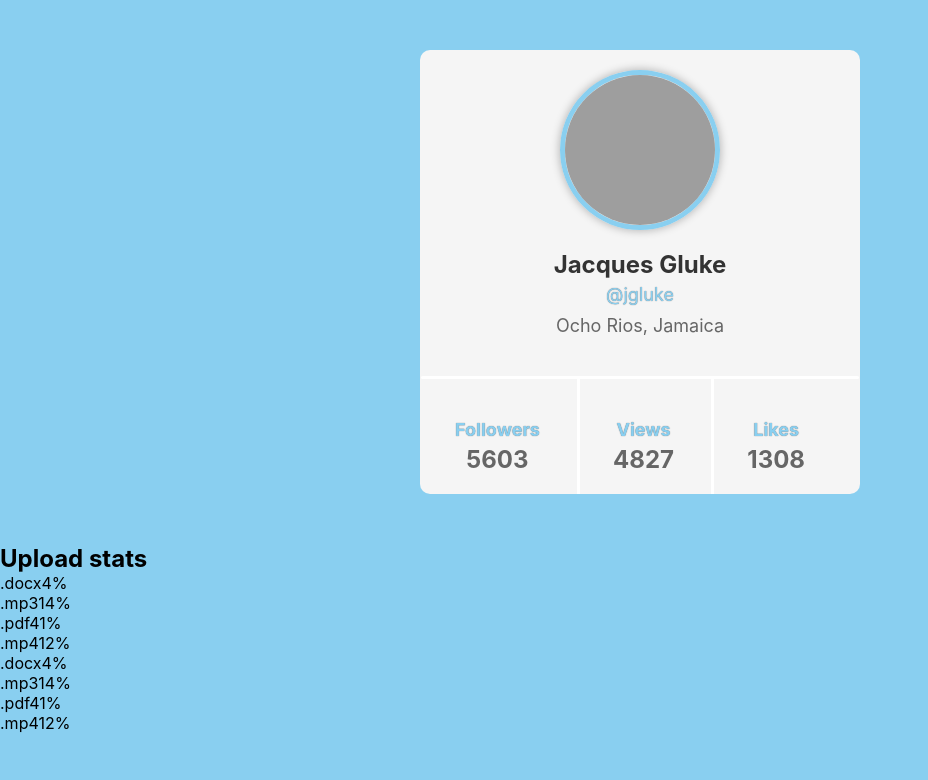
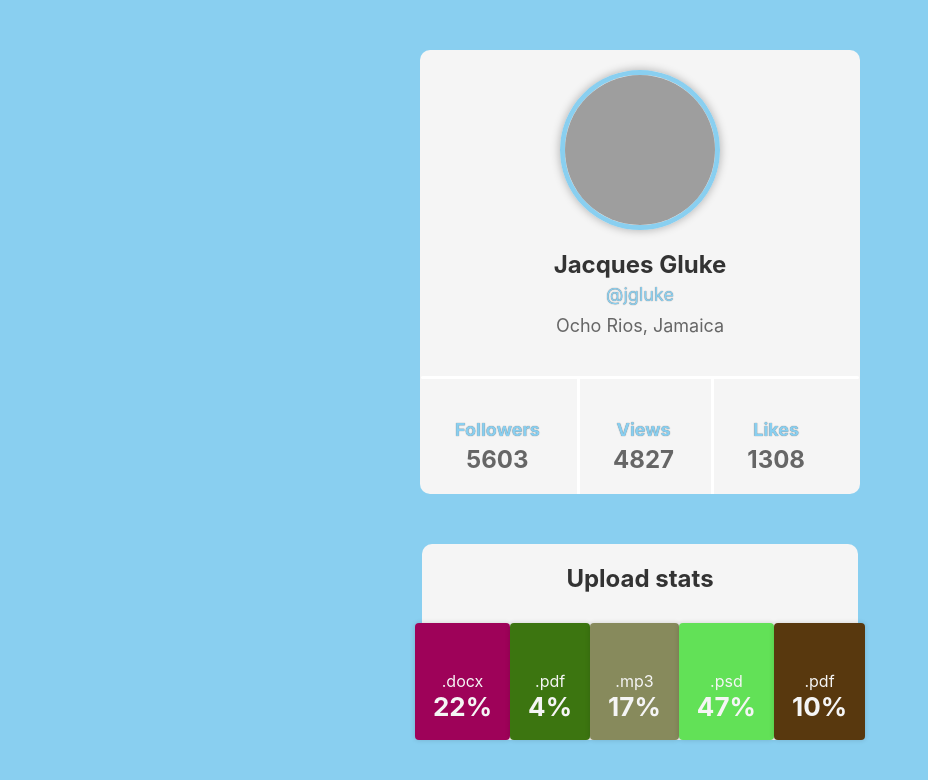
Before and after one commit to PolinaFaustova/goit-react-hw-01-components, a React (Create React App) app: page / in a window 1280 px wide. Shown: the top 780 px of the page, without its empty margins (0-928 px from the left). Built offline with nearby package versions, Linux system fonts and the light colour scheme; grey boxes are pictures that could not be loaded.

Commit message:
task 2 ready

```diff
--- a/package.json
+++ b/package.json
@@ -10,6 +10,7 @@
     "react": "^18.1.0",
     "react-dom": "^18.1.0",
     "react-scripts": "5.0.1",
+    "styled-components": "^5.3.10",
     "web-vitals": "^2.1.3"
   },
   "scripts": {
--- a/src/components/App.jsx
+++ b/src/components/App.jsx
@@ -16,7 +16,6 @@ export const App = () => {
      views={user.stats.views}
      likes={user.stats.likes} />
      <Statistics title="Upload stats" stats={statistics} />
-     <Statistics stats={statistics} />
     </>
   );
 };
--- a/src/components/Statistics/Statistics.jsx
+++ b/src/components/Statistics/Statistics.jsx
@@ -1,37 +1,36 @@
 import PropTypes from 'prop-types';
+import css from './Statistics.module.css';
 
-export const Statistics = ({title}, {stats}) => {
+export const Statistics = ({ title, stats }) => {
   return (
-        <section className="statistics">
-  <h2 className="title">{title}</h2>
-
-  <ul className="stat-list">
-    <li className="item">
-      <span className="label">.docx</span>
-      <span className="percentage">4%</span>
+      <section className={css.statistics}>
+      {title && <h2 className={css.title}>{title}</h2>}
+          <ul className={css.statList}>
+              {stats.map(({ id, label, percentage }) => {
+                  return (
+            <li className={css.item} key={id} style={{backgroundColor: randomColor()}}>
+            <span className={css.label}>{label}</span>
+            <span className={css.percentage}>{ percentage}%</span>
               </li>
-    <li className="item">
-      <span className="label">.mp3</span>
-      <span className="percentage">14%</span>
-    </li>
-    <li className="item">
-      <span className="label">.pdf</span>
-      <span class="percentage">41%</span>
-    </li>
-    <li className="item">
-      <span className="label">.mp4</span>
-      <span className="percentage">12%</span>
-    </li>
+                )
+              })}
        </ul>
        </section>
          )
        }
 
+       function randomColor() {
+        let red, green, blue;
+        do {
+          red = Math.floor(Math.random() * 256);
+          green = Math.floor(Math.random() * 256);
+          blue = Math.floor(Math.random() * 256);
+        } while (red === 255 && green === 255 && blue === 255 || red < 50 && green < 50);
+        return `rgb(${red}, ${green}, ${blue})`;
+      }
+
+
 Statistics.propTypes = {
   title: PropTypes.string.isRequired,
-    stats: PropTypes.arrayOf(PropTypes.shape({
-    id: PropTypes.string.isRequired,
-    label: PropTypes.string.isRequired,
-    percentage: PropTypes.number.isRequired,
-    })).isRequired,
-    };
+  stats: PropTypes.arrayOf(PropTypes.shape),
+}
--- /dev/null
+++ b/src/components/Statistics/Statistics.module.css
@@ -0,0 +1,62 @@
+.statistics {
+    background-color: #f5f5f5;
+    border-radius: 10px;
+    display: flex;
+    flex-direction: column;
+    align-items: center;
+    padding-top: 20px;
+    width: 436px;
+    margin: 50px auto;
+  }
+
+  .title {
+    font-size: 24px;
+    font-weight: bold;
+    color: #333;
+    margin-bottom: 30px;
+  }
+
+  .statList {
+    align-items: center;
+    display: flex;
+    justify-content: center;
+    list-style: none;
+    margin: 0 auto;
+    padding: 0;
+    margin-left: 0;
+    margin-right: 0;
+  }
+
+  .item {
+
+    align-items: center;
+    border-radius: 4px;
+    box-shadow: 0 0 4px 1px rgb(0 0 0 / 10%);
+    display: flex;
+    flex-direction: column;
+    padding: 18px;
+    margin-bottom: 0;
+  }
+
+  .label {
+    color: #f5f5f5;
+    font-size: 16px;
+    margin-top: 30px;
+  }
+
+  .percentage {
+    color: #f5f5f5;
+    font-size: 26px;
+    font-weight: 700;
+  }
+
+  /* .item:not(:last-child)::after {
+    content: "";
+    position: absolute;
+    top: 50%;
+    left: 100%;
+    width: 50px;
+    height: 3px;
+    background-color: #f5f5f5;
+    transform: translateY(-50%);
+  } */
```
Also changed, not shown: 1 other file (tests, documents, lock files or other folders). Lines whose indentation alone changed are shown as unchanged.
